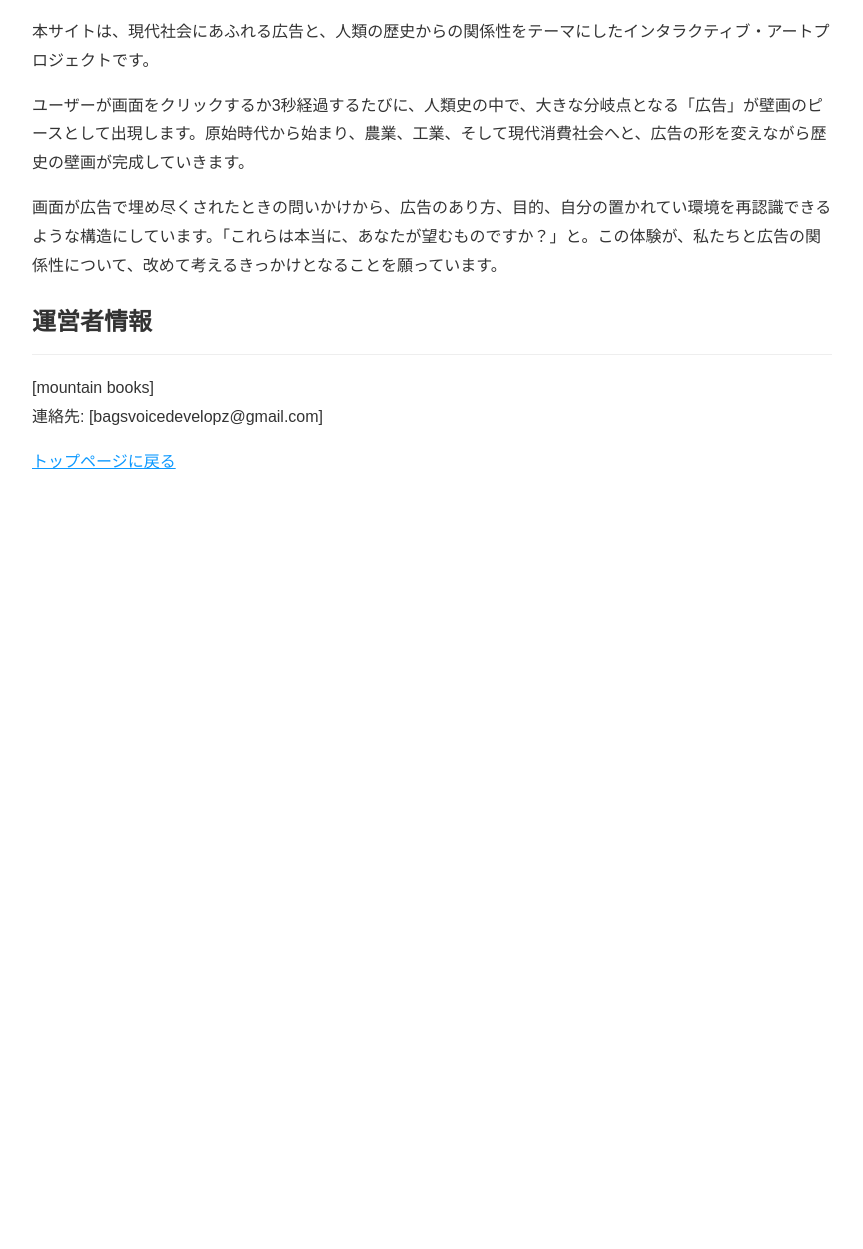
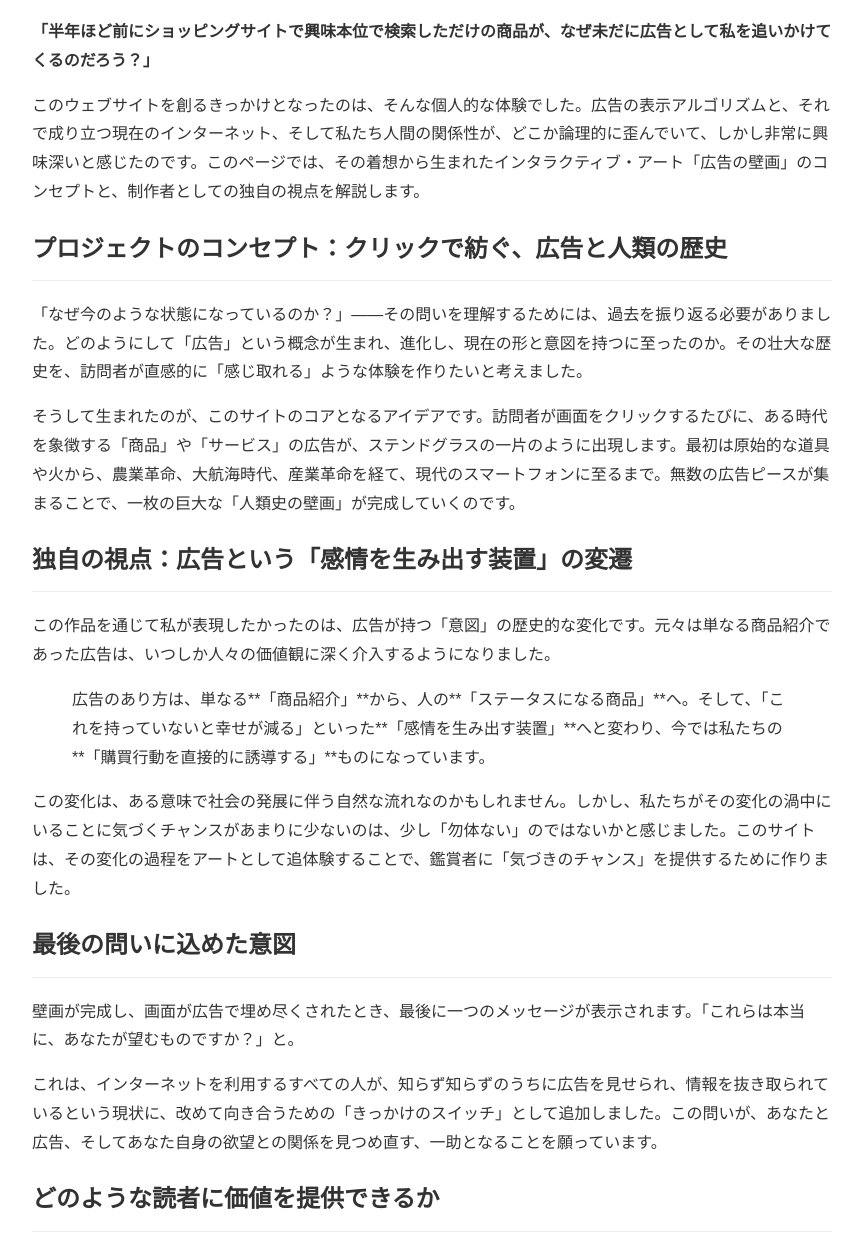
Before and after one commit to youkoso-hhe/history-mural-advertisement, a plain HTML site: page history-mural-advertisement/about.html in a window 1280 px wide. Shown: the part 112-1361 px from the top of the page, without its empty margins (208-1071 px from the left). Before the commit the page ends 800 px from the top, so only its background shows below. Drawn offline with Linux system fonts and the light colour scheme.

Commit message:
Update about.html

```diff
--- a/history-mural-advertisement/about.html
+++ b/history-mural-advertisement/about.html
@@ -12,16 +12,52 @@
 </head>
 <body>
 
-    <h1>このプロジェクトについて</h1>
+    <h1>「広告の壁画」について</h1>
     <p>
-        本サイトは、現代社会にあふれる広告と、人類の歴史からの関係性をテーマにしたインタラクティブ・アートプロジェクトです。
+        <strong>
+            「半年ほど前にショッピングサイトで興味本位で検索しただけの商品が、なぜ未だに広告として私を追いかけてくるのだろう？」
+        </strong>
     </p>
     <p>
-        ユーザーが画面をクリックするか3秒経過するたびに、人類史の中で、大きな分岐点となる「広告」が壁画のピースとして出現します。原始時代から始まり、農業、工業、そして現代消費社会へと、広告の形を変えながら歴史の壁画が完成していきます。
+        このウェブサイトを創るきっかけとなったのは、そんな個人的な体験でした。広告の表示アルゴリズムと、それで成り立つ現在のインターネット、そして私たち人間の関係性が、どこか論理的に歪んでいて、しかし非常に興味深いと感じたのです。このページでは、その着想から生まれたインタラクティブ・アート「広告の壁画」のコンセプトと、制作者としての独自の視点を解説します。
+    </p>
+
+    <h2>プロジェクトのコンセプト：クリックで紡ぐ、広告と人類の歴史</h2>
+    <p>
+        「なぜ今のような状態になっているのか？」——その問いを理解するためには、過去を振り返る必要がありました。どのようにして「広告」という概念が生まれ、進化し、現在の形と意図を持つに至ったのか。その壮大な歴史を、訪問者が直感的に「感じ取れる」ような体験を作りたいと考えました。
     </p>
     <p>
-        画面が広告で埋め尽くされたときの問いかけから、広告のあり方、目的、自分の置かれてい環境を再認識できるような構造にしています。「これらは本当に、あなたが望むものですか？」と。この体験が、私たちと広告の関係性について、改めて考えるきっかけとなることを願っています。
+        そうして生まれたのが、このサイトのコアとなるアイデアです。訪問者が画面をクリックするたびに、ある時代を象徴する「商品」や「サービス」の広告が、ステンドグラスの一片のように出現します。最初は原始的な道具や火から、農業革命、大航海時代、産業革命を経て、現代のスマートフォンに至るまで。無数の広告ピースが集まることで、一枚の巨大な「人類史の壁画」が完成していくのです。
     </p>
+
+    <h2>独自の視点：広告という「感情を生み出す装置」の変遷</h2>
+    <p>
+        この作品を通じて私が表現したかったのは、広告が持つ「意図」の歴史的な変化です。元々は単なる商品紹介であった広告は、いつしか人々の価値観に深く介入するようになりました。
+    </p>
+    <blockquote>
+        広告のあり方は、単なる**「商品紹介」**から、人の**「ステータスになる商品」**へ。そして、「これを持っていないと幸せが減る」といった**「感情を生み出す装置」**へと変わり、今では私たちの**「購買行動を直接的に誘導する」**ものになっています。
+    </blockquote>
+    <p>
+        この変化は、ある意味で社会の発展に伴う自然な流れなのかもしれません。しかし、私たちがその変化の渦中にいることに気づくチャンスがあまりに少ないのは、少し「勿体ない」のではないかと感じました。このサイトは、その変化の過程をアートとして追体験することで、鑑賞者に「気づきのチャンス」を提供するために作りました。
+    </p>
+
+    <h2>最後の問いに込めた意図</h2>
+    <p>
+        壁画が完成し、画面が広告で埋め尽くされたとき、最後に一つのメッセージが表示されます。「これらは本当に、あなたが望むものですか？」と。
+    </p>
+    <p>
+        これは、インターネットを利用するすべての人が、知らず知らずのうちに広告を見せられ、情報を抜き取られているという現状に、改めて向き合うための「きっかけのスイッチ」として追加しました。この問いが、あなたと広告、そしてあなた自身の欲望との関係を見つめ直す、一助となることを願っています。
+    </p>
+        <h2>どのような読者に価値を提供できるか</h2>
+    <p>
+        このアートプロジェクト、及びその背景を解説するこの記事は、単なる暇つぶしではありません。私たちは、特に以下のような知的好奇心を持つ方々にとって、新しい視点や学び、そして対話のきっかけとなる有益なコンテンツであることを目指しています。
+    </p>
+    <ul class="concept-list">
+        <li><strong>メディアアートや現代美術に関心がある方：</strong> テクノロジーを用いて社会的なテーマを表現する、新しいアートの形として深い鑑賞体験を提供します。</li>
+        <li><strong>広告業界やマーケティングを学ぶ学生・社会人の方：</strong> 広告の歴史的な変遷と、その社会的影響を、単なる知識ではなく「体験」として捉え直すきっかけとなります。</li>
+        <li><strong>情報社会や消費文化について思索する方：</strong> 日常にあふれる広告との付き合い方や、見えないアルゴリズムとの関係性について、改めて考えるための具体的な材料を提供します。</li>
+        <li><strong>インタラクティブなウェブ制作に挑戦する開発者・デザイナーの方：</strong> このサイトの背後にある技術やデザイン思想を知ることで、ご自身の創作活動におけるヒントやインスピレーションを得ることができます。</li>
+    </ul>
 
     <h2>運営者情報</h2>
     <p>
@@ -33,4 +69,5 @@
     </p>
 
 </body>
+
 </html>
```
